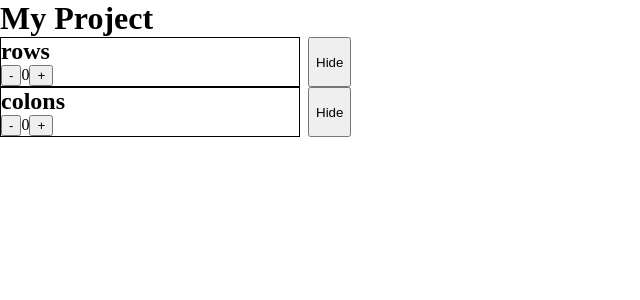
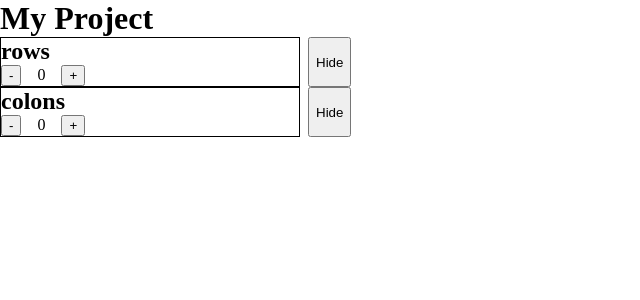
Before and after one commit to Liene31/react-exercise, a React (Vite) app: page / in a window 1280 px wide. Shown: the top 300 px of the page, without its empty margins (0-640 px from the left). Built offline with nearby package versions, Linux system fonts and the light colour scheme.

Commit message:
add padding to style

```diff
--- a/src/index.css
+++ b/src/index.css
@@ -61,3 +61,7 @@ main {
   border: 1px solid black;
   width: 300px;
 }
+
+span {
+  padding: 1rem;
+}
```
